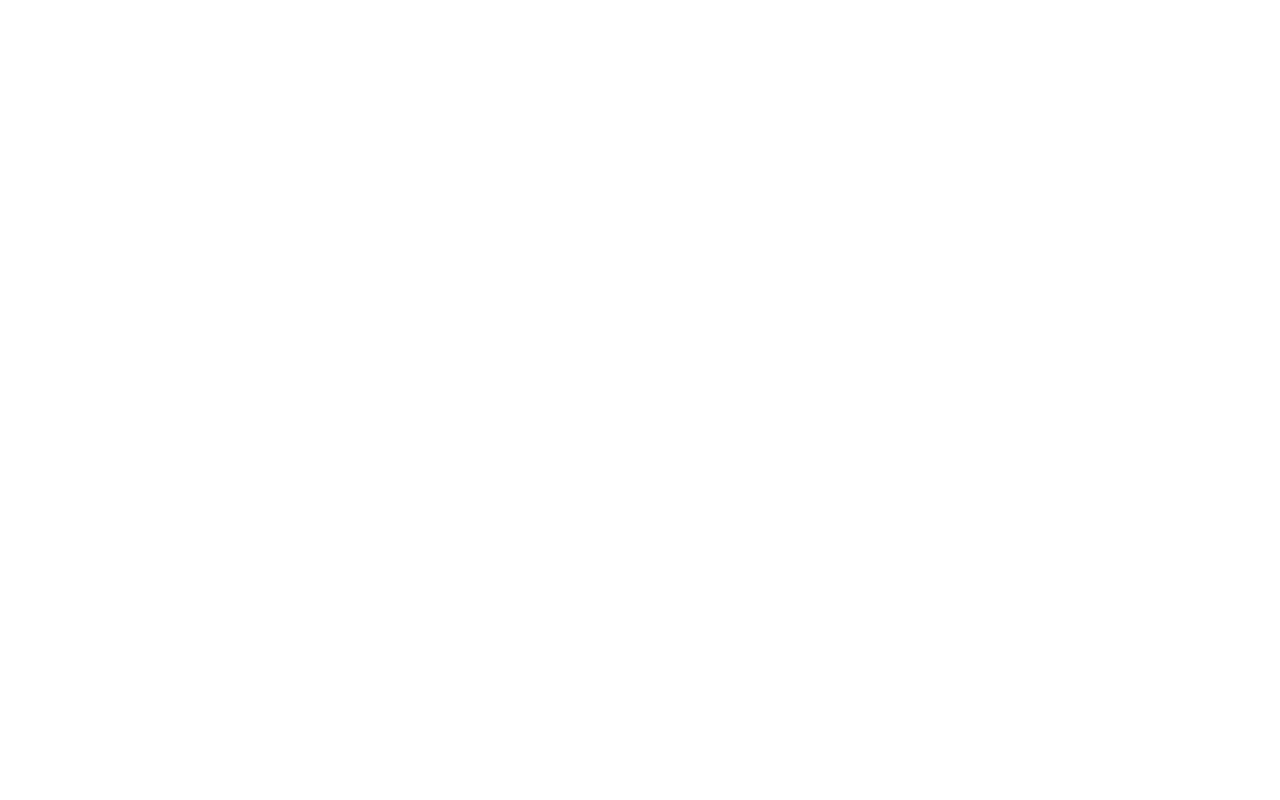
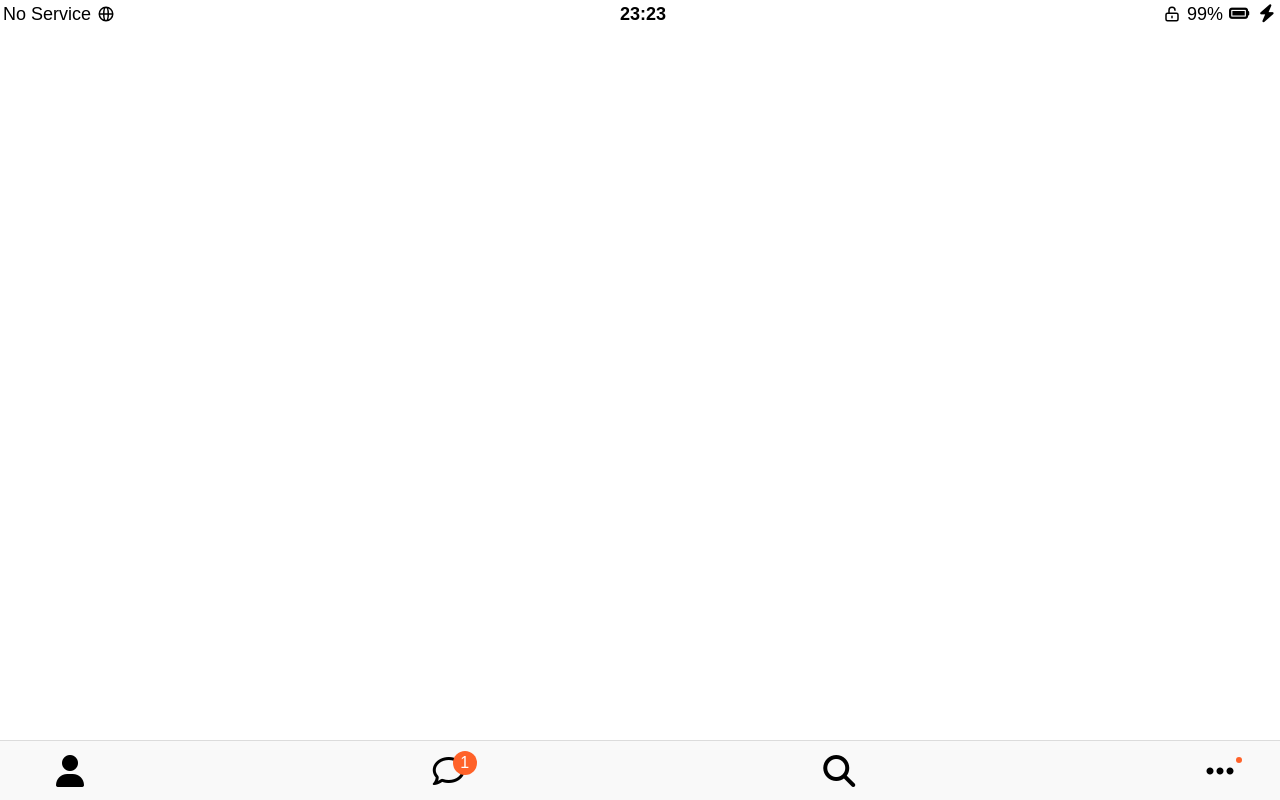
Before and after one commit to bigsaigon333/kokoa-clone-2020, a plain HTML site: page friends.html in a window 1280 px wide. Drawn offline with Linux system fonts and the light colour scheme.

Commit message:
Nav-bar 완성

```diff
--- /dev/null
+++ b/css/components/nav-bar.css
@@ -0,0 +1,49 @@
+.nav-list {
+	display: flex;
+	justify-content: space-between;
+	position: fixed;
+	bottom: 0;
+	width: 100%;
+	padding: 0 30px;
+	height: 7.5%;
+	background-color: rgb(249, 249, 249);
+	border-top: 1px solid rgb(220, 220, 220);
+	box-sizing: border-box;
+}
+.nav-list__item {
+	display: flex;
+	justify-content: center;
+	align-items: center;
+	padding: 20px;
+	position: relative;
+}
+/* .nav-message {
+	position: relative;
+} */
+
+.nav-list__notification {
+	width: 18px;
+	height: 18px;
+	border-radius: 50%;
+	display: flex;
+	justify-content: center;
+	align-items: center;
+	padding: 3px;
+	text-align: center;
+	position: absolute;
+	top: 10px;
+	right: 8px;
+	background-color: rgb(255, 98, 41);
+	color: white;
+}
+
+.ellipsis-dot {
+	width: 6px;
+	height: 6px;
+	background-color: rgb(255, 98, 41);
+	display: inline-block;
+	border-radius: 50px;
+	position: absolute;
+	top: 16px;
+	right: 8px;
+}
--- a/css/components/status-bar.css
+++ b/css/components/status-bar.css
@@ -4,6 +4,8 @@
 	align-items: center;
 	padding: 5px 3px;
 	font-size: 18px;
+	position: fixed;
+	width: 100%;
 }
 
 .status-bar__column {
@@ -26,6 +28,6 @@
 }
 .status-bar__icon,
 .fas {
-	width: 15px;
+	width: 18px;
 	margin: 0px 6px;
 }
--- a/css/style.css
+++ b/css/style.css
@@ -3,6 +3,7 @@
 
 /* Components */
 @import "components/status-bar.css";
+@import "components/nav-bar.css";
 
 /* Screens */
 @import "screens/login.css";
@@ -10,3 +11,8 @@
 body {
 	font-family: sans-serif;
 }
+
+a {
+	color: inherit;
+	text-decoration: none;
+}
--- a/friends.html
+++ b/friends.html
@@ -1,9 +1,80 @@
 <!DOCTYPE html>
-<html lang="en">
+<html>
 	<head>
 		<meta charset="UTF-8" />
 		<meta name="viewport" content="width=device-width, initial-scale=1.0" />
-		<title>Document</title>
+		<link rel="stylesheet" href="css/style.css" />
+		<title>Welcome to Kokoa Clone</title>
 	</head>
-	<body></body>
+	<body>
+		<div class="status-bar">
+			<div class="status-bar__column">
+				<span>No Service</span>
+
+				<svg
+					class="status-bar__icon"
+					fill="none"
+					stroke-linecap="round"
+					stroke-linejoin="round"
+					stroke-width="2"
+					viewBox="0 0 24 24"
+					stroke="currentColor"
+				>
+					<path
+						d="M21 12a9 9 0 01-9 9m9-9a9 9 0 00-9-9m9 9H3m9 9a9 9 0 01-9-9m9 9c1.657 0 3-4.03 3-9s-1.343-9-3-9m0 18c-1.657 0-3-4.03-3-9s1.343-9 3-9m-9 9a9 9 0 019-9"
+					></path>
+				</svg>
+			</div>
+			<div class="status-bar__column">
+				<span>23:23</span>
+			</div>
+			<div class="status-bar__column">
+				<svg
+					class="status-bar__icon"
+					fill="none"
+					stroke-linecap="round"
+					stroke-linejoin="round"
+					stroke-width="2"
+					viewBox="0 0 24 24"
+					stroke="currentColor"
+				>
+					<path
+						d="M8 11V7a4 4 0 118 0m-4 8v2m-6 4h12a2 2 0 002-2v-6a2 2 0 00-2-2H6a2 2 0 00-2 2v6a2 2 0 002 2z"
+					></path>
+				</svg>
+				<span>99%</span>
+				<i class="fas fa-battery-full"></i>
+				<i class="fas fa-bolt"></i>
+			</div>
+		</div>
+
+		<nav class="nav">
+			<ul class="nav-list">
+				<li class="nav-list__item">
+					<a href="#">
+						<i class="fas fa-2x fa-user"></i>
+					</a>
+				</li>
+				<li class="nav-list__item">
+					<a href="#">
+						<span class="nav-list__notification">1</span>
+						<i class="far fa-2x fa-comment"></i>
+					</a>
+				</li>
+				<li class="nav-list__item">
+					<a href="#"> <i class="fas fa-2x fa-search"></i></a>
+				</li>
+				<li class="nav-list__item">
+					<a href="#">
+						<span class="ellipsis-dot"></span>
+						<i class="fas fa-2x fa-ellipsis-h"></i>
+					</a>
+				</li>
+			</ul>
+		</nav>
+		<script
+			src="https://kit.fontawesome.com/6478f529f2.js"
+			crossorigin="anonymous"
+		></script>
+	</body>
 </html>
```
